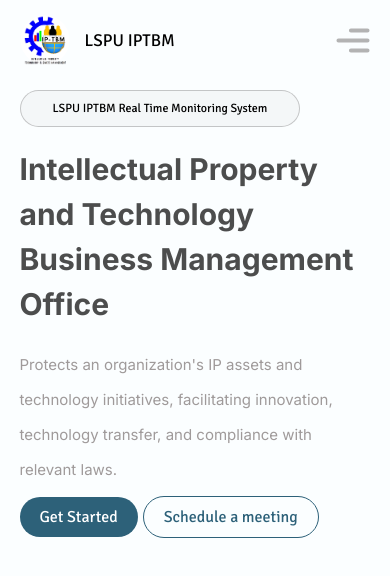
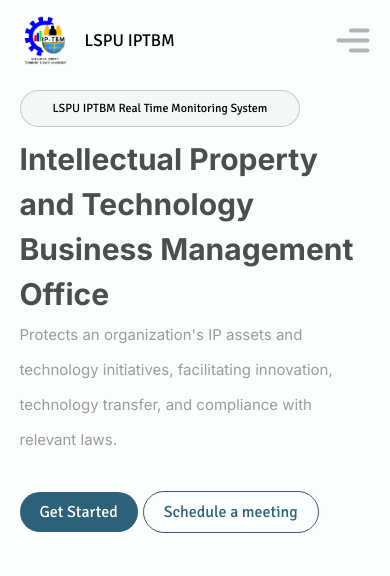
Before and after one commit to progchris00/LSPU-IPTBM-RTMS, a React (Vite) app: page / in a window 390 px wide. Shown: the top 576 px of the page. Built offline with nearby package versions, Linux system fonts and the light colour scheme.

Commit message:
add: adjust margin in hero section

```diff
--- a/src/index.css
+++ b/src/index.css
@@ -409,7 +409,7 @@
   font-weight: var(--semi-bold);
   color: var(--black-gray);
   line-height: 70px;
-  margin: 0 0 20px 0;
+  margin: 0;
 }
 
 .hero-description {
@@ -549,11 +549,11 @@
 
   .hero-description {
     font-size: 1rem;
-    margin: 0 0 20px 0;
+    margin: 0 0 45px 0;
   }
 
   .rtms-container {
-    margin-top: 10px;
+    margin: 10px 0 10px 0;
   }
 
   #hero .solid-button {
```
